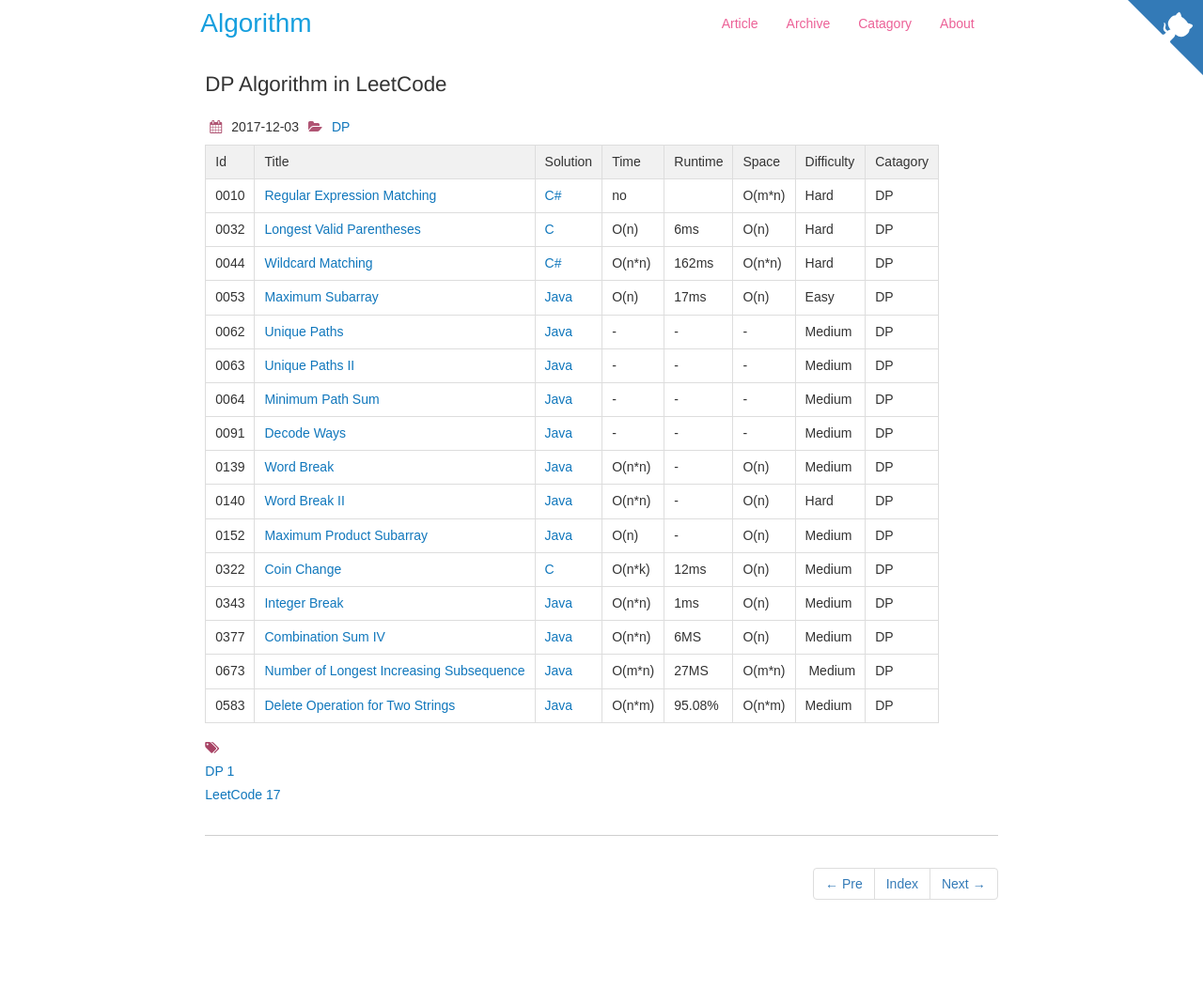
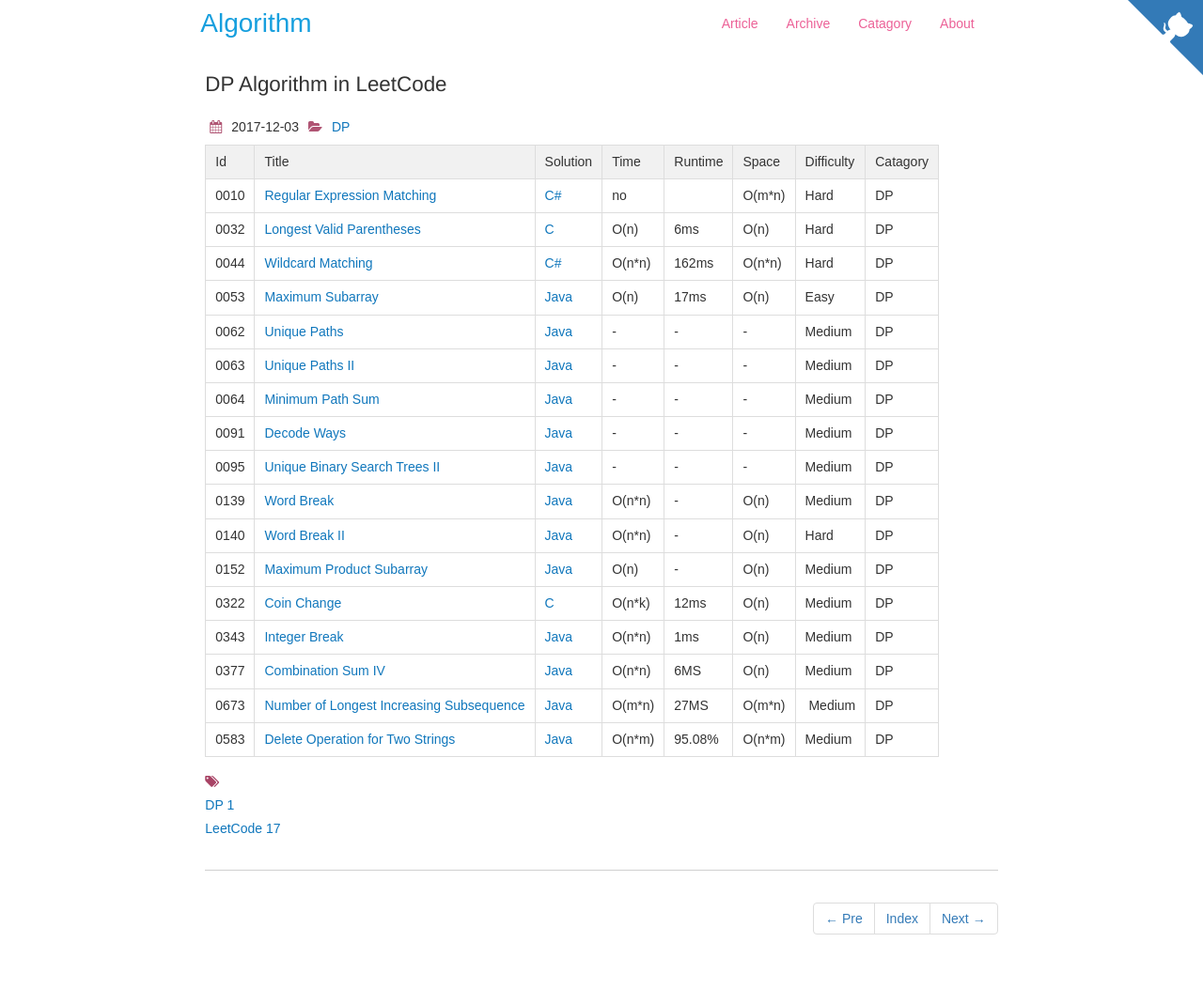
Before and after one commit to dunso/algorithm, a Jekyll site: the page built from docs/_posts/2017-12-03-DP.md, in a window 1280 px wide. Shown: the whole page at 94% size. Built offline with Jekyll 4.4.1, drawn with Linux system fonts in a browser that asks for light colours; nearby versions of some CDN libraries; before the commit the page ends 1032 px from its top, so only the background shows below that.

Commit message:
LeetCode0095.java

```diff
--- a/docs/_posts/2017-12-03-DP.md
+++ b/docs/_posts/2017-12-03-DP.md
@@ -20,6 +20,7 @@
 |0063|[Unique Paths II](https://leetcode.com/problems/unique-paths-ii) | [Java](https://e.srl/leetcode-63/)  |-|-|-|  Medium |DP|
 |0064|[Minimum Path Sum](https://leetcode.com/problems/minimum-path-sum) | [Java](https://e.srl/leetcode-64/)  |-|-|-|  Medium |DP|
 |0091|[Decode Ways](https://leetcode.com/problems/decode-ways) | [Java](https://e.srl/leetcode-91/)  |-|-|-|  Medium |DP|
+|0095|[Unique Binary Search Trees II](https://leetcode.com/problems/unique-binary-search-trees-ii) | [Java](https://e.srl/leetcode-95/)  |-|-|-|  Medium |DP|
 |0139|[Word Break](https://leetcode.com/problems/word-break/) | [Java](https://e.srl/leetcode-139/)  | O(n\*n) |-| O(n)  |  Medium |DP|
 |0140|[Word Break II](https://leetcode.com/problems/word-break-ii/) | [Java](https://e.srl/leetcode-140/)  | O(n\*n) |-| O(n)  |  Hard |DP|
 |0152|[Maximum Product Subarray](https://leetcode.com/problems/maximum-product-subarray/) | [Java](https://e.srl/leetcode-152/)  | O(n) |-| O(n)  |  Medium |DP|
```
